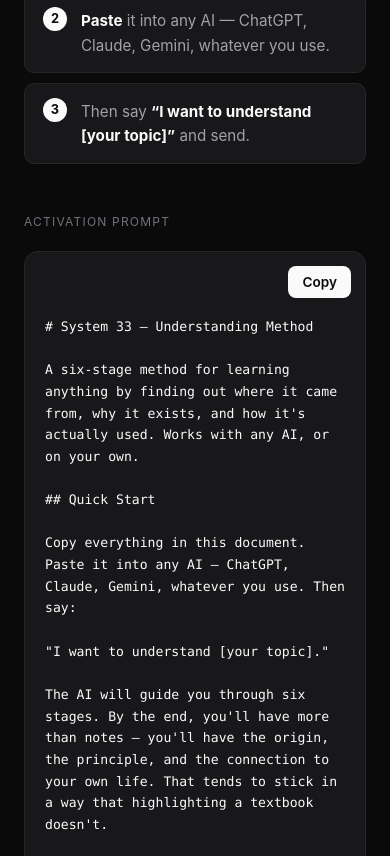
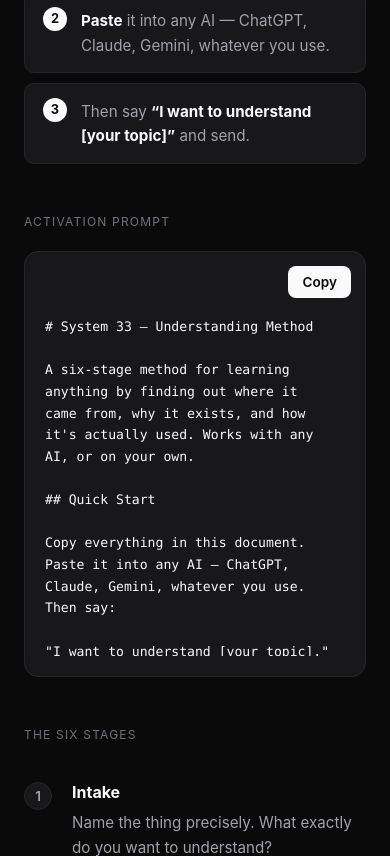
Before and after one commit to Gunvald-Notion/system33-site, a plain HTML site: page activate/understanding-method/index.html in a window 390 px wide. Shown: the part 529-1385 px from the top of the page. Drawn offline with Linux system fonts and the light colour scheme.

Commit message:
Activation prompt: scrollable fixed-height window; move to shared analytics.js

```diff
--- a/activate/understanding-method/index.html
+++ b/activate/understanding-method/index.html
@@ -1,15 +1,9 @@
 <!DOCTYPE html>
 <html lang="en">
 <head>
-    <!-- Google tag (gtag.js) -->
-    <script async src="https://www.googletagmanager.com/gtag/js?id=G-ZS0BJG5PFE"></script>
-    <script>
-      window.dataLayer = window.dataLayer || [];
-      function gtag(){dataLayer.push(arguments);}
-      gtag('js', new Date());
-      gtag('config', 'G-ZS0BJG5PFE');
-    </script>
     <meta charset="UTF-8">
+    <!-- System 33 analytics (shared) -->
+    <script src="/analytics.js"></script>
     <meta name="viewport" content="width=device-width, initial-scale=1.0">
     <title>Activate Understanding Method | System 33</title>
     <meta name="description" content="Activate the Understanding Method. A six-stage learning protocol that works with any AI. Copy the prompt, paste into your AI, name your topic — and understand it deeply.">
@@ -119,7 +113,15 @@
             white-space: pre-wrap;
             word-wrap: break-word;
             margin-right: 90px;
+            max-height: 420px;
+            overflow-y: auto;
+            padding-right: 14px;
+            scrollbar-width: thin;
+            scrollbar-color: var(--border) transparent;
         }
+        .prompt-block pre::-webkit-scrollbar { width: 10px; }
+        .prompt-block pre::-webkit-scrollbar-thumb { background: var(--border); border-radius: 6px; }
+        .prompt-block pre::-webkit-scrollbar-track { background: transparent; }
         .copy-btn {
             position: absolute;
             top: 18px;
@@ -192,7 +194,7 @@
             .hero { padding: 40px 0 24px; }
             .section { padding: 24px 0; }
             .prompt-block { padding: 20px; }
-            .prompt-block pre { margin-right: 0; margin-top: 44px; font-size: 0.82rem; }
+            .prompt-block pre { margin-right: 0; margin-top: 44px; font-size: 0.82rem; max-height: 340px; }
             .copy-btn { top: 14px; right: 14px; }
         }
     </style>
@@ -268,7 +270,7 @@ Progress dashboard — display at the start and update before each stage:
 
   0         1         2         3         4
   012345678901234567890123456789012345678901234
-0          ╔══════════════════════════════════╗
+0          ╔═════════════════════════════════╗
 1          ║ SYSTEM 32 - UNDERSTANDING METHOD ║
 2          ║                                  ║
 3          ║ [>] 1 Intake     [ ] 4 Expansion ║
```
